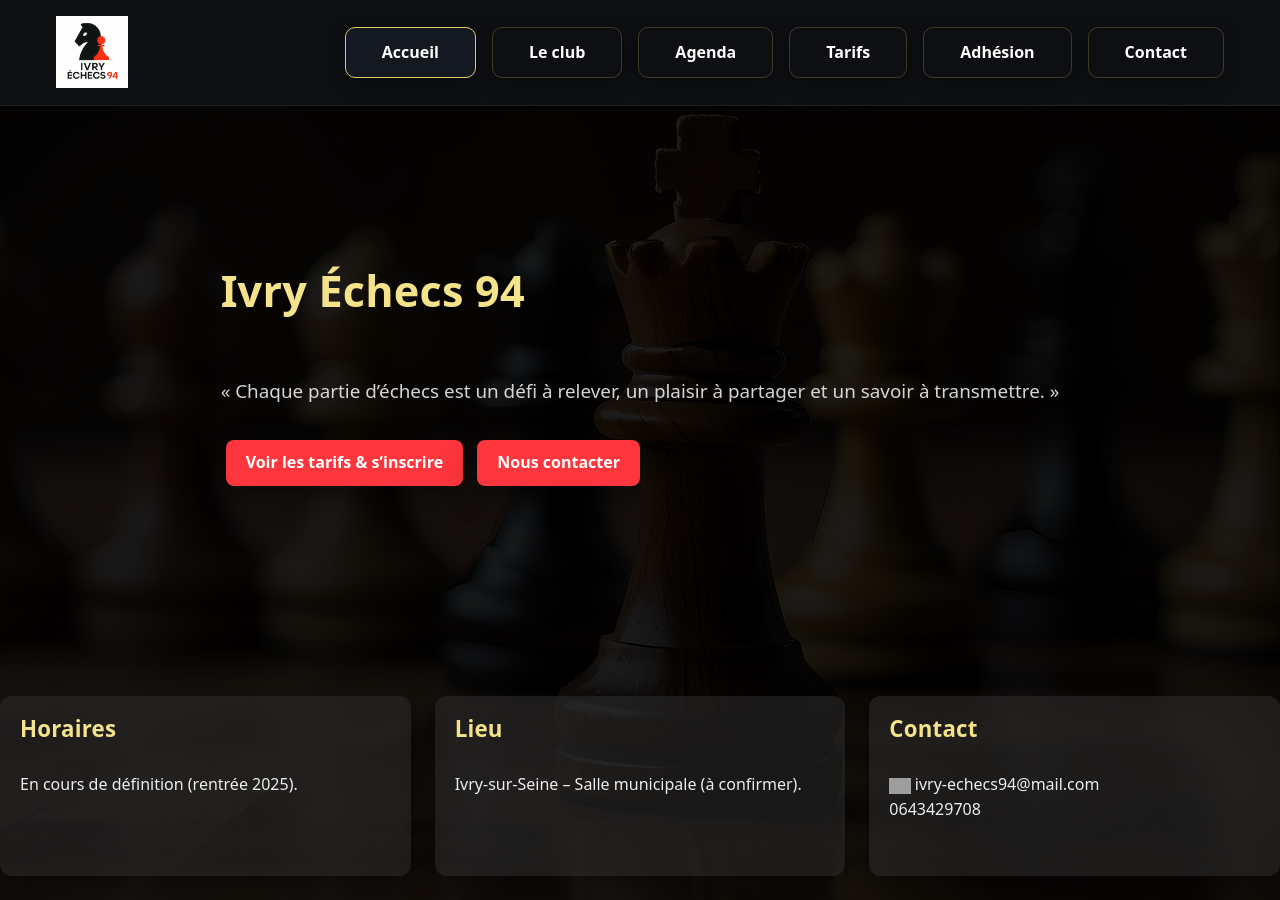
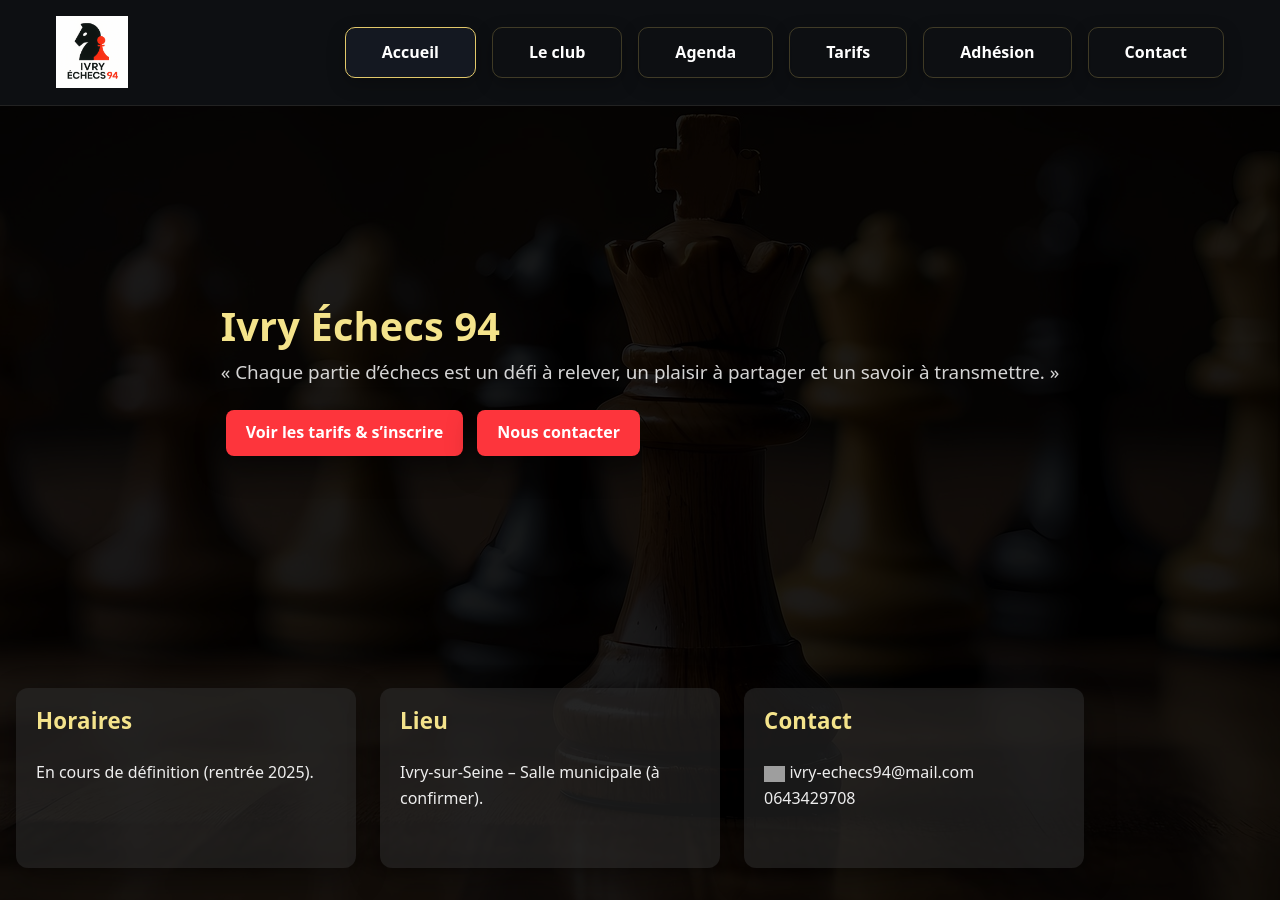
Before and after one commit to Nelwyn64/ivry-echecs-94, a Jekyll site: the page built from index.html, in a window 1280 px wide and 900 px high. Built offline with Jekyll 4.4.1, drawn with Linux system fonts in a browser that asks for light colours; grey boxes are pictures that could not be loaded.

Commit message:
Alignement des cartes accueil (home-cards) et uniformisation hauteur

```diff
--- a/css/styles.css
+++ b/css/styles.css
@@ -32,7 +32,6 @@
 .sr-only{ position:absolute!important; width:1px;height:1px;padding:0;margin:-1px;overflow:hidden;clip:rect(0,0,0,0);white-space:nowrap;border:0; }
 
 /* --------- Hero ----------------------------------------- */
-/* Chemin ABSOLU pour éviter tout souci */
 .hero {
   min-height: 60vh;
   display: flex;
@@ -41,10 +40,17 @@
   text-align: left;
   padding: 40px 0;
 }
-/* resserrer le hero de la page d’accueil */
-.page-index .hero { padding-top: 12px; }    /* avant: 40px */
-.page-index .hero h1 { margin-top: 0; }
-.page-index .hero .lead { margin-top: 4px; } /* optionnel, texte sous le h1 */
+/* --- Hero accueil : rapproché mais pas collé --- */
+body.page-index .hero{
+  padding-top: 20px;       /* un peu d’air sous le header */
+  padding-bottom: 28px;    /* réduit l'espace sous le hero */
+  margin-top: -6px;        /* micro-ajustement sous l’en-tête sticky */
+}
+body.page-index .hero h1{
+  margin: 0 0 8px 0;
+  font-size: clamp(28px, 3.1vw, 42px); /* taille fluide et lisible */
+}
+body.page-index .hero .lead{ margin-top: 4px; }
 
 /* --------- Buttons -------------------------------------- */
 .btn {
@@ -214,8 +220,7 @@
 
 /* Règle générale : overlay sombre + réglages communs */
 body[class^="page-"] {
-  /* overlay + image (via variable) en 2 couches */
-  --page-bg: none; /* sera défini par page */
+  --page-bg: none;
   background-image:
     linear-gradient(rgba(0, 0, 0, 0.89), rgba(0, 0, 0, 0.89)),
     var(--page-bg);
@@ -224,8 +229,6 @@
   background-attachment: fixed, fixed;
   background-size: cover, cover;
 }
-
-/* Image spécifique selon la page (ne change que la variable) */
 body.page-index    { --page-bg: url('/assets/bg-index.jpg'); }
 body.page-about    { --page-bg: url('/assets/bg-about.jpg'); }
 body.page-agenda   { --page-bg: url('/assets/bg-agenda.jpg'); }
@@ -234,98 +237,117 @@
 body.page-tarifs   { --page-bg: url('/assets/bg-tarifs.jpg'); }
 
 /* === Sticky footer === */
-html, body {
-  height: 100%;
-}
+html, body { height: 100%; }
+body { display: flex; flex-direction: column; }
+main { flex: 1; }
+.site-footer { margin-top: auto; }
 
-body {
-  display: flex;
-  flex-direction: column;
-}
-
-main {
-  flex: 1; /* prend toute la hauteur dispo */
-}
-
-.site-footer {
-  margin-top: auto; /* pousse le footer en bas */
-}
-
-/* ====== Kit d’alignement global (pages uniformes) ====== */
-
-/* 1) Évite le "saut" de largeur quand la scrollbar apparaît/disparaît */
+/* ====== Kit d’alignement global ====== */
 html { overflow-y: scroll; }
-
-/* 2) Même espace sous le header sticky pour toutes les pages */
 .site-content { padding-top: 16px; }
-
-/* 3) Normalise les marges de premier/dernier élément dans .container */
 .container > *:first-child { margin-top: 0; }
 .container > *:last-child  { margin-bottom: 0; }
-
-/* 4) Titres de section : pas de marge haute parasite */
 .section-title,
 .container h1:first-child { margin-top: 0; }
-
-/* 5) Cartes : même espacement partout */
 .card { margin-top: 16px; }
 
-/* 6) Si des "spacers" inline existent, on les rend neutres */
-.container p[style*="margin:40px 0"] { margin: 16px 0 !important; }
+/* Neutralisation des <p style="margin..."> */
+.container p[style*="margin"]{ margin: 8px 0 !important; }
+.card p[style*="margin"]{ margin: 8px 0 !important; }
 
-/* Rapprocher le titre de la barre sur la page d’accueil uniquement */
-body.page-index .hero{
-  padding-top: 12px;         /* avant tu étais à 40px : on remonte nettement */
-  padding-bottom: 28px;      /* un peu moins de vide sous le bloc aussi */
-  margin-top: -6px;          /* micro-ajustement sous l’en-tête sticky */
-}
-
-body.page-index .hero h1{
-  margin-top: 0;             /* supprime tout éventuel espace au-dessus du H1 */
-  margin-bottom: 8px;        /* un soupçon d’air sous le titre */
-  font-size: 2.7rem;         /* verrouille la taille du titre si une autre règle l’a réduite */
-}
-
-/* Si tu veux un peu plus grand, remplace par 2.7rem ou utilise une taille fluide : */
-/* font-size: clamp(28px, 3.2vw, 42px); */
-
-/* Étire toutes les cartes à la même hauteur dans une grille */
-.grid { align-items: stretch; }               /* les cellules de grid s'étirent */
-.grid .card { display: flex; flex-direction: column; height: 100%; }
-
-/* Évite l'espace en trop dû aux marges internes */
 .card > *:first-child { margin-top: 0; }
 .card > *:last-child  { margin-bottom: 0; }
 .card ul { margin: 0; padding-left: 1.1em; }
 .card li { margin: 4px 0; }
 
-/* Si tu as des "spacers" inline, neutralise-les dans les cartes */
-.card p[style*="margin"] { margin: 8px 0 !important; }
 /* ===== Rangée des 3 cartes de la home ===== */
-/* Cartes d'info sur l'accueil (Horaires, Lieu, Contact) */
-.home-cards {
+.home-cards{
   display: grid;
   grid-template-columns: repeat(3, minmax(0,1fr));
   gap: 24px;
-  align-items: stretch;   /* toutes les cartes ont la même hauteur */
+  align-items: stretch;
   margin: 40px 0;
 }
-
-.home-cards .card {
-  margin: 0;              /* supprime les marges parasites */
-  height: 100%;           /* occupe toute la hauteur disponible */
+.home-cards .card{
+  margin: 0;
+  height: 100%;
   display: flex;
-  flex-direction: column; /* contenu vertical */
+  flex-direction: column;
+}
+.home-cards .card h3{ margin-top: 0; }
+.home-cards .card p:last-child{ margin-bottom: 0; }
+@media (max-width: 900px){
+  .home-cards{ grid-template-columns: 1fr; }
+}
+@media (min-width: 900px){
+  .home-cards .card{ min-height: 180px; }
 }
 
-.home-cards .card h3 { margin-top: 0; }
-.home-cards .card p:last-child { margin-bottom: 0; }
+/* ===== Rangée des 2 cartes Enfants / Adultes ===== */
+.audience-cards{
+  display: grid;
+  grid-template-columns: repeat(2, minmax(0,1fr));
+  gap: 24px;
+  align-items: stretch;
+  margin: 40px 0;
+}
+.audience-cards .card{
+  margin: 0;
+  height: 100%;
+  display: flex;
+  flex-direction: column;
+}
+.audience-cards .card h3{ margin-top: 0; }
+.audience-cards .card p:last-child{ margin-bottom: 0; }
+@media (max-width: 900px){
+  .audience-cards{ grid-template-columns: 1fr; }
+}
+/* ===== Cartes accueil : alignement et même hauteur ===== */
 
-/* Responsive : une seule colonne sur mobile */
-@media (max-width: 900px) {
-  .home-cards { grid-template-columns: 1fr; }
+/* 1ère rangée : 3 colonnes (Horaires / Lieu / Contact) */
+.home-cards{
+  display: grid;
+  grid-template-columns: repeat(3, minmax(0,1fr));
+  gap: 24px;
+  align-items: start;   /* têtes alignées */
+  margin: 32px 0;
 }
 
+/* 2e rangée : 2 colonnes (Enfants / Adultes) */
+.audience-cards{
+  display: grid;
+  grid-template-columns: repeat(2, minmax(0,1fr));
+  gap: 24px;
+  align-items: start;
+  margin: 32px 0;
+}
+
+/* Cartes uniformes dans ces rangées (sans toucher au reste du site) */
+.home-cards .card,
+.audience-cards .card{
+  display: flex;
+  flex-direction: column;
+  height: 100%;
+  margin: 0;
+}
+
+/* Hauteur mini (ajuste 160–200 selon rendu voulu) */
 @media (min-width: 900px){
-  .home-cards .card{ min-height: 180px; } /* ajuste la valeur si besoin */
+  .home-cards .card,
+  .audience-cards .card{
+    min-height: 180px;
+  }
 }
+
+/* Marges internes propres pour éviter les micro-décalages */
+.home-cards .card h3,
+.audience-cards .card h3{ margin: 0 0 .6rem; }
+
+.home-cards .card p:last-child,
+.audience-cards .card p:last-child{ margin-bottom: 0; }
+
+/* Mobile : 1 colonne */
+@media (max-width: 900px){
+  .home-cards{ grid-template-columns: 1fr; }
+  .audience-cards{ grid-template-columns: 1fr; }
+}
--- a/index.html
+++ b/index.html
@@ -5,25 +5,23 @@
 class: page-index
 lead: ""
 ---
+
+<!-- Hero -->
 <section class="hero">
   <div class="container">
     <h1>Ivry Échecs 94</h1>
-<p style="margin:60px 0;"></p>
+
     <p class="lead">« Chaque partie d’échecs est un défi à relever, un plaisir à partager et un savoir à transmettre. »</p>
-<p style="margin:30px 0;"></p>
+
     <div class="cta">
-
-<p style="margin:40px 0;"></p><p style="margin:40px 0;"></p>
-
-
       <a class="btn" href="/tarifs.html">Voir les tarifs & s’inscrire</a>
       <a class="btn" href="/contact.html">Nous contacter</a>
     </div>
-
   </div>
 </section>
 
-<section class="home-cards">
+<!-- Cartes 1ère rangée -->
+<section class="container home-cards">
   <div class="card">
     <h3>Horaires</h3>
     <p>En cours de définition (rentrée 2025).</p>
@@ -44,9 +42,7 @@
   </div>
 </section>
 
-
-<p style="margin:80px 0;"></p>
-
+<!-- Actualités -->
 <section>
   <div class="container">
     <h2 class="section-title">Actualités</h2>
@@ -67,10 +63,8 @@
   </div>
 </section>
 
-<p style="margin:80px 0;"></p>
-
-<section>
-  <div class="container grid cols-2">
+<!-- Cartes 2e rangée -->
+<section class="container audience-cards">
   <div class="card">
     <h3>Pour les enfants</h3>
     <p>Ateliers d’initiation, pédagogie ludique, créneaux dédiés. Mixité et inclusion au cœur du projet.</p>
@@ -79,6 +73,4 @@
     <h3>Pour les adultes</h3>
     <p>Jeu libre, entraînements, équipes de compétition et événements intergénérationnels.</p>
   </div>
-  </div>
 </section>
-<p style="margin:40px 0;"></p><p style="margin:40px 0;"></p>
```
Lines whose indentation alone changed are shown as unchanged.
